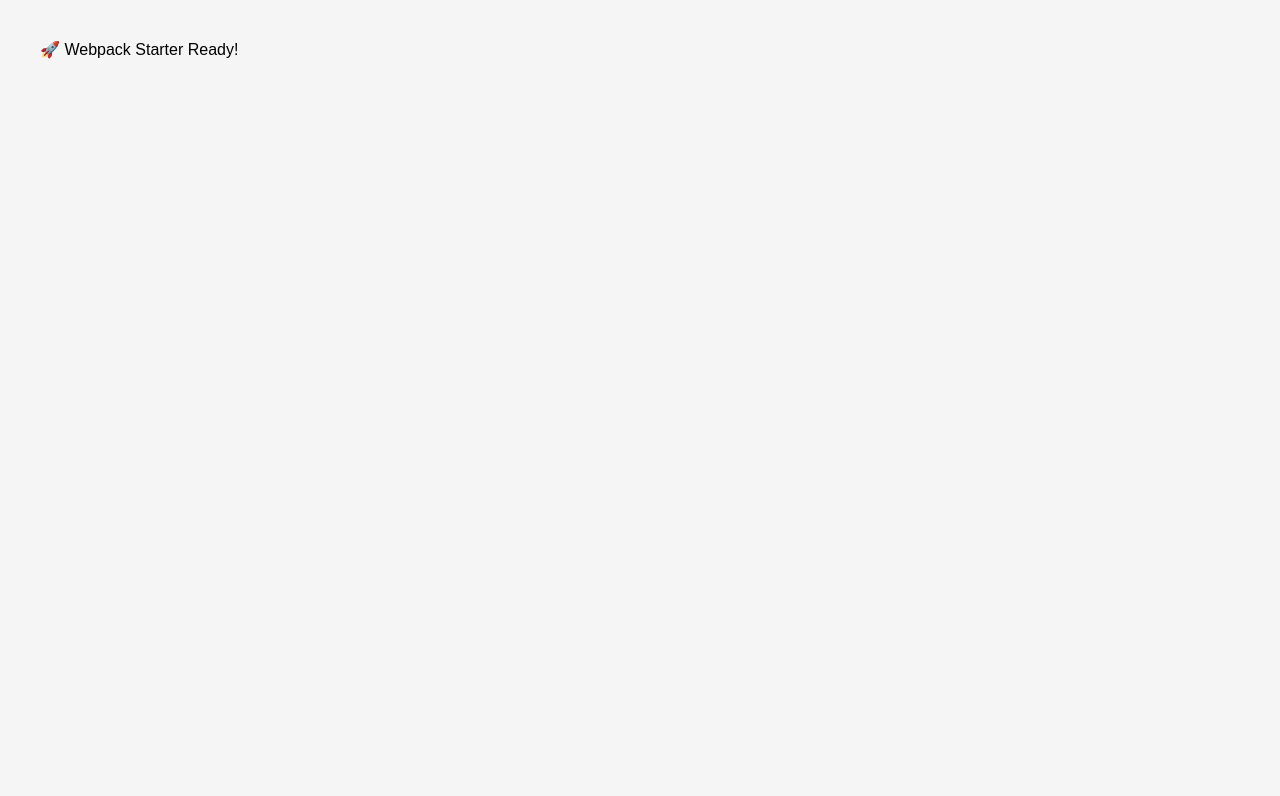
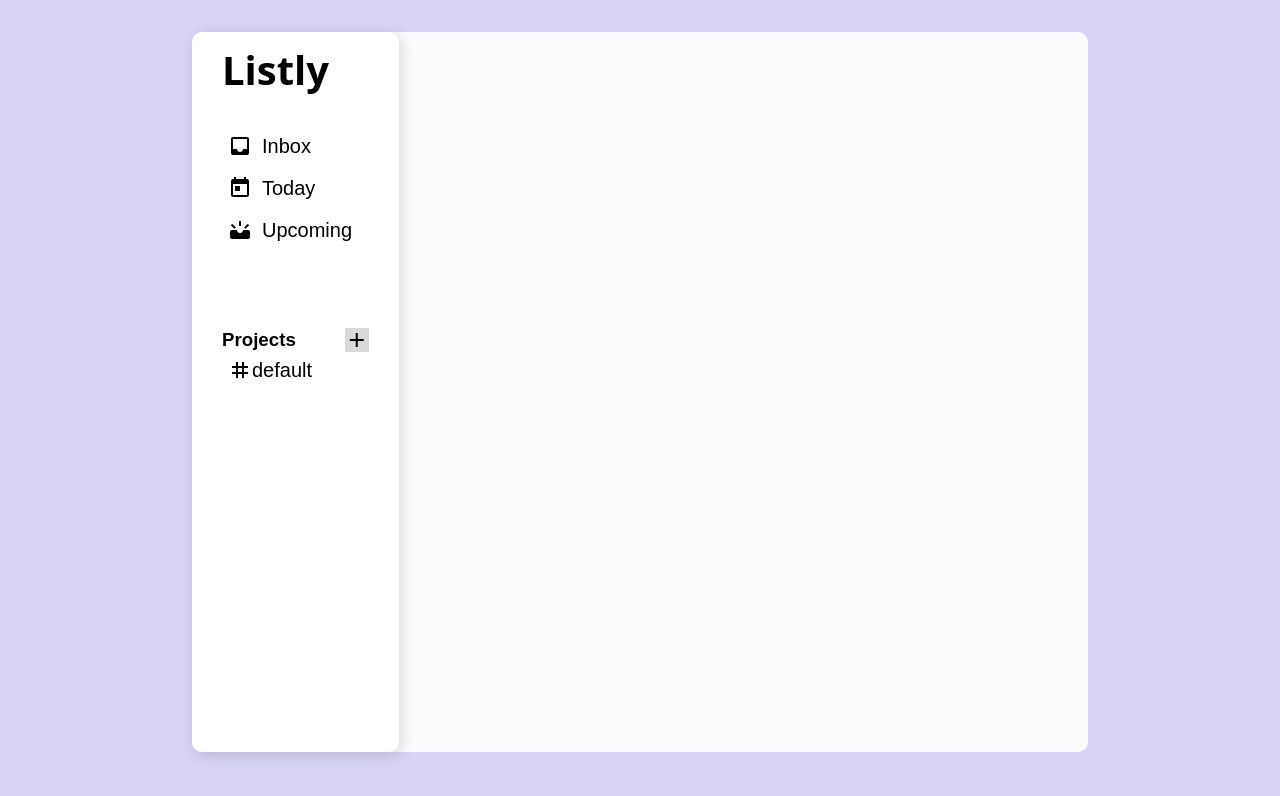
Before and after one commit to 2007MK/listly, a website built with webpack: page src/template.html in a window 1280 px wide. Built offline with nearby package versions, Linux system fonts and the light colour scheme.

Commit message:
Complete basic UI structure

```diff
--- /dev/null
+++ b/src/css/reset.css
@@ -0,0 +1,75 @@
+/*
+  Josh's Custom CSS Reset
+  https://www.joshwcomeau.com/css/custom-css-reset/
+*/
+
+*,
+*::before,
+*::after {
+  box-sizing: border-box;
+}
+
+* {
+  margin: 0;
+}
+
+@media (prefers-reduced-motion: no-preference) {
+  html {
+    interpolate-size: allow-keywords;
+  }
+}
+
+body {
+  line-height: 1.5;
+  -webkit-font-smoothing: antialiased;
+}
+
+img,
+picture,
+video,
+canvas,
+svg {
+  display: block;
+  max-width: 100%;
+}
+
+input,
+button,
+textarea,
+select {
+  font: inherit;
+}
+
+p,
+h1,
+h2,
+h3,
+h4,
+h5,
+h6 {
+  overflow-wrap: break-word;
+}
+
+p {
+  text-wrap: pretty;
+}
+h1,
+h2,
+h3,
+h4,
+h5,
+h6 {
+  text-wrap: balance;
+}
+
+#root,
+#__next {
+  isolation: isolate;
+}
+
+li,
+ul {
+  padding: 0;
+  margin: 0;
+  list-style: none;
+}
--- /dev/null
+++ b/src/css/styles.css
@@ -0,0 +1,115 @@
+* {
+  --bright-background: #ffffff;
+  --dull-background: #fbfcfe;
+  --color-1: #e7feea; /*green*/
+  --color-2: #fbeef7; /*pink*/
+  --color-3: #fdf7e9; /*yellow*/
+  --color-4: #d8d4f5; /* purplish */
+  --todoist-red: #dc4c3e;
+}
+
+body {
+  font-family: sans-serif;
+  padding: 2rem;
+  background-color: var(--color-4);
+  display: flex;
+  align-items: center;
+}
+
+.material-icons ~ span {
+  font-size: 20px;
+}
+
+.container {
+  margin: auto;
+  height: 90vh;
+  width: 70vw;
+  border-radius: 10px;
+  background-color: var(--dull-background);
+  display: grid;
+  grid-template-columns: 0.6fr 2fr;
+  grid-template-rows: 100%;
+}
+
+.sidebar {
+  grid-column: 1;
+  grid-row: 1;
+  height: auto;
+  width: auto;
+  border-radius: 10px;
+  background-color: var(--bright-background);
+  box-shadow: rgba(0, 0, 0, 0.15) 3px 3px 15px;
+  display: flex;
+  flex-direction: column;
+  padding: 8px 30px;
+}
+
+.sidebar > .logo {
+  font-size: 40px;
+  font-family: system-ui;
+}
+
+.sidebar > .nav-container {
+  margin-top: 30px;
+  width: 100%;
+}
+
+.nav-ul {
+  display: flex;
+  flex-direction: column;
+  gap: 10px;
+}
+
+.sidebar-btn {
+  display: flex;
+  align-items: center;
+  width: 100%;
+  font-size: 20px;
+  gap: 10px;
+  background-color: transparent;
+  border: none;
+}
+
+.projects-container {
+  margin-top: 80px;
+  width: 100%;
+  display: flex;
+  flex-direction: column;
+}
+
+.projects-ul {
+  display: flex;
+  flex-direction: column;
+  gap: 5px;
+}
+
+.projects-ul > li > .project-btn {
+  display: flex;
+  align-items: center;
+  border: none;
+  width: 100%;
+  background-color: transparent;
+}
+
+.projects-container > .heading-wrapper {
+  width: 100%;
+  display: flex;
+  justify-content: space-between;
+  align-items: center;
+}
+
+#new-project-btn {
+  background-color: rgba(0, 0, 0, 0.15);
+  border: none;
+  padding: 0;
+  margin: 0;
+  display: flex;
+  align-items: center;
+  justify-content: center;
+}
+
+.main {
+  margin: 0;
+  padding: 10px 30px;
+  position: relative;
+}
--- a/src/index.js
+++ b/src/index.js
@@ -1,5 +1,3 @@
-import './styles.css';
-
-const content = document.createElement('div');
-content.textContent = "🚀 Webpack Starter Ready!";
-document.body.appendChild(content);
+import '../src/css/styles.css';
+import '../src/css/reset.css';
+import '../src/js/render';
--- a/src/styles.css
+++ /dev/null
@@ -1,5 +0,0 @@
-body {
-  font-family: sans-serif;
-  padding: 2rem;
-  background: #f5f5f5;
-}
--- a/src/template.html
+++ b/src/template.html
@@ -2,8 +2,54 @@
 <html lang="en">
 <head>
   <meta charset="UTF-8" />
-  <title>Webpack Starter</title>
+  <link href="https://fonts.googleapis.com/icon?family=Material+Icons" rel="stylesheet">
+  <title>Listly</title>
 </head>
 <body>
+  <div class="container">
+    <div class="sidebar">
+      <h1 class="logo">Listly</h1>
+      <div class="nav-container">
+
+        <ul class="nav-ul">
+          <li>
+            <button class="sidebar-btn" id="inbox">
+              <span class="material-icons">inbox</span>
+              <span>Inbox</span>
+            </button>
+          </li>
+          <li>
+            <button class="sidebar-btn" id="inbox">
+              <span class="material-icons">today</span>
+              <span>Today</span>
+            </button>
+          </li>
+          <li>
+            <button class="sidebar-btn" id="inbox">
+              <span class="material-icons">upcoming</span>
+              <span>Upcoming</span>
+            </button>
+          </li>
+        </ul>
+      </div>
+      <div class="projects-container">
+        <div class="heading-wrapper">
+          <h3>Projects</h3>
+          <button id="new-project-btn">
+            <span class="material-icons">add</span>
+          </button>
+        </div>
+        <ul class="projects-ul">
+          <li>
+            <button class="project-btn">
+              <span class="material-icons">tag</span>
+              <span>default</span>
+            </button>
+          </li>
+        </ul>
+      </div>
+    </div>
+    <div class="main"></div>
+  </div>
 </body>
 </html>
```
Also changed, not shown: src/js/render.js (added).
